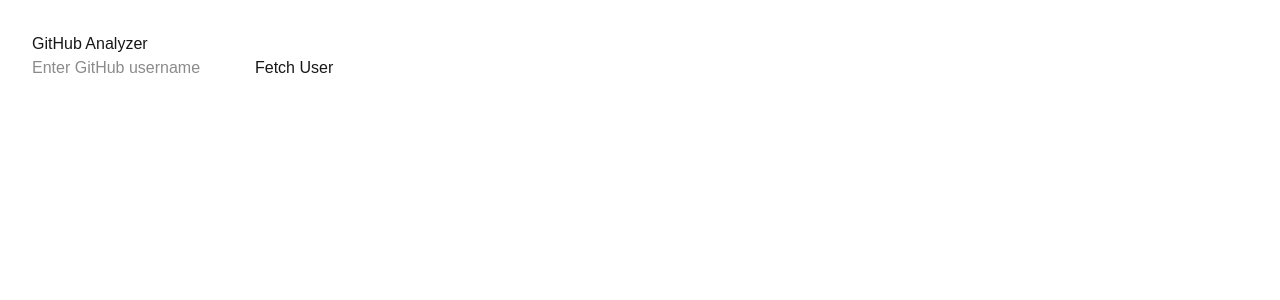
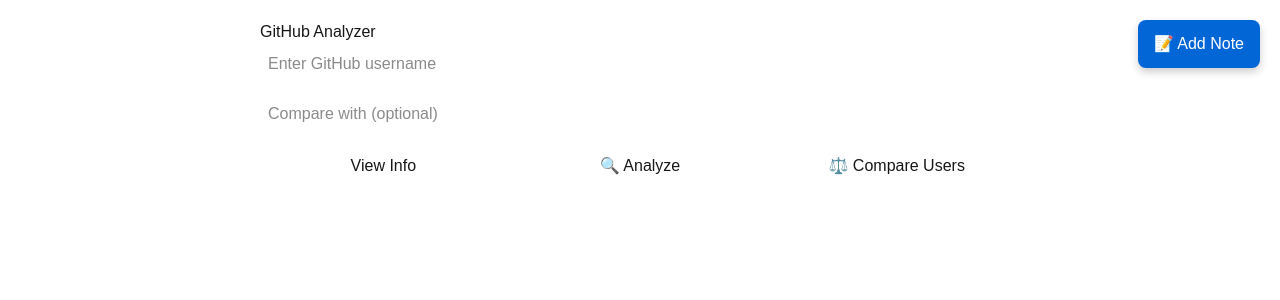
Before and after one commit to MohamedSaad62/github-analyzer, a Next.js app: page / in a window 1280 px wide. Shown: the top 300 px of the page. Built offline with nearby package versions, Linux system fonts and the light colour scheme.

Commit message:
good frontend

```diff
--- a/src/app/page.tsx
+++ b/src/app/page.tsx
@@ -1,19 +1,93 @@
 "use client";
+import { useState, useEffect } from "react";
 
-import { useState } from "react";
+type GitHubUser = {
+  avatar_url: string;
+  html_url: string;
+  login: string;
+  name: string;
+  bio: string;
+  followers: number;
+  public_repos: number;
+};
 
-export default function HomePage() {
+type GitHubRepo = {
+  name: string;
+  html_url: string;
+  description: string;
+  language: string;
+  stargazers_count: number;
+  readme?: string;
+};
+
+export default function Home() {
   const [username, setUsername] = useState("");
-  const [userData, setUserData] = useState<any>(null);
-  const [error, setError] = useState<string | null>(null);
+  const [compareUsername, setCompareUsername] = useState("");
+  const [userData, setUserData] = useState<GitHubUser | null>(null);
+  const [repos, setRepos] = useState<GitHubRepo[]>([]);
+  const [error, setError] = useState("");
+  const [analysis, setAnalysis] = useState("");
+  const [compareAnalysis, setCompareAnalysis] = useState("");
 
-  // 🔹 Fetch GitHub user + repos
+  const [analyzing, setAnalyzing] = useState(false);
+  const [comparing, setComparing] = useState(false);
+
+  const [notes, setNotes] = useState<string[]>([]);
+  const [currentNote, setCurrentNote] = useState("");
+  const [showNoteEditor, setShowNoteEditor] = useState(false);
+
+  // Load notes on mount
+  useEffect(() => {
+    async function loadNotes() {
+      try {
+        const res = await fetch("/api/notes");
+        const data = await res.json();
+        if (Array.isArray(data.notes)) {
+          setNotes(data.notes);
+        }
+      } catch (err) {
+        console.error("Failed to load notes:", err);
+      }
+    }
+    loadNotes();
+  }, []);
+
+  const openNoteEditor = () => {
+    setCurrentNote("");
+    setShowNoteEditor(true);
+  };
+
+  const saveCurrentNote = async () => {
+    if (currentNote.trim() === "") return;
+
+    try {
+      const res = await fetch("/api/notes", {
+        method: "POST",
+        headers: { "Content-Type": "application/json" },
+        body: JSON.stringify({ note: currentNote }),
+      });
+
+      if (res.ok) {
+        setNotes((prev) => [...prev, currentNote.trim()]);
+        setCurrentNote("");
+        setShowNoteEditor(false);
+      } else {
+        console.error("Failed to save note.");
+      }
+    } catch (err) {
+      console.error("Error saving note:", err);
+    }
+  };
+
+  // 🔹 Fetch user + repos from your backend
   const fetchUser = async () => {
-    setError(null);
+    setError("");
     setUserData(null);
+    setRepos([]);
+    setAnalysis("");
+    setCompareAnalysis("");
 
-    const trimmedUsername = username.trim();
-    if (!trimmedUsername) {
+    if (!username.trim()) {
       setError("Please enter a username");
       return;
     }
@@ -22,25 +96,34 @@
       const res = await fetch("/api/github", {
         method: "POST",
         headers: { "Content-Type": "application/json" },
-        body: JSON.stringify({ username: trimmedUsername }),
+        body: JSON.stringify({ username: username.trim() }),
       });
 
+      const data = await res.json();
       if (!res.ok) {
-        const { error } = await res.json();
-        setError(error || "User not found");
+        setError(data.error || "Failed to fetch user");
         return;
       }
 
-      const data = await res.json();
-      setUserData(data);
+      setUserData(data.user);
+      setRepos(data.repos || []);
     } catch (err) {
+      console.error("Error fetching user:", err);
       setError("Failed to fetch user");
     }
   };
 
-  // 🔹 Analyze GitHub activity
+  // 🔹 Analyze
   const analyzeActivity = async () => {
-    setError(null);
+    if (!username.trim()) {
+      setError("Please enter a username");
+      return;
+    }
+
+    setAnalyzing(true);
+    setError("");
+    setAnalysis("");
+    setCompareAnalysis("");
 
     try {
       const res = await fetch("/api/analyze", {
@@ -51,20 +134,27 @@
 
       const data = await res.json();
       if (!res.ok) {
-        setError(data.error || "Analysis failed");
-        return;
+        setError(data.error || "Failed to analyze");
+      } else {
+        setAnalysis(data.summary || "No analysis available");
       }
-
-      alert("Analysis result: " + JSON.stringify(data));
     } catch (err) {
       setError("Failed to analyze");
     }
+    setAnalyzing(false);
   };
 
-  // 🔹 Compare with another GitHub user
+  // 🔹 Compare
   const compareUsers = async () => {
-    const other = prompt("Enter another GitHub username:");
-    if (!other) return;
+    if (!username.trim() || !compareUsername.trim()) {
+      setError("Please enter both usernames");
+      return;
+    }
+
+    setComparing(true);
+    setError("");
+    setAnalysis("");
+    setCompareAnalysis("");
 
     try {
       const res = await fetch("/api/analyze", {
@@ -72,80 +162,227 @@
         headers: { "Content-Type": "application/json" },
         body: JSON.stringify({
           username1: username.trim(),
-          username2: other.trim(),
+          username2: compareUsername.trim(),
         }),
       });
 
       const data = await res.json();
       if (!res.ok) {
         setError(data.error || "Comparison failed");
-        return;
+      } else {
+        setAnalysis(data.summary1 || "No summary available");
+        setCompareAnalysis(data.summary2 || "No summary available");
       }
-
-      alert("Comparison result: " + JSON.stringify(data));
     } catch (err) {
       setError("Failed to compare");
     }
-  };
-
-  // 🔹 Save note
-  const saveNote = async () => {
-    const note = prompt("Enter a note:");
-    if (!note) return;
-
-    try {
-      const res = await fetch("/api/notes", {
-        method: "POST",
-        headers: { "Content-Type": "application/json" },
-        body: JSON.stringify({ note }),
-      });
-
-      const data = await res.json();
-      if (!res.ok || !data.success) {
-        setError("Failed to save note");
-        return;
-      }
-
-      alert("Note saved!");
-    } catch (err) {
-      setError("Failed to save note");
-    }
+    setComparing(false);
   };
 
   return (
-    <div style={{ padding: "2rem" }}>
+    <div style={{ maxWidth: 800, margin: "auto", padding: 20, fontFamily: "Arial" }}>
       <h1>GitHub Analyzer</h1>
+
+      {/* Username Input */}
       <input
         type="text"
         placeholder="Enter GitHub username"
         value={username}
         onChange={(e) => setUsername(e.target.value)}
-        style={{ marginRight: "1rem" }}
+        style={{ padding: 8, width: "100%", marginBottom: 10 }}
       />
-      <button onClick={fetchUser}>Fetch User</button>
 
+      {/* Compare With Input */}
+      <input
+        type="text"
+        placeholder="Compare with (optional)"
+        value={compareUsername}
+        onChange={(e) => setCompareUsername(e.target.value)}
+        style={{ padding: 8, width: "100%", marginBottom: 10 }}
+      />
+
+      {/* Buttons */}
+      <div style={{ display: "flex", gap: 10, marginBottom: 20 }}>
+        <button onClick={fetchUser} style={{ flex: 1, padding: 10 }}>
+          View Info
+        </button>
+        <button onClick={analyzeActivity} disabled={analyzing} style={{ flex: 1, padding: 10 }}>
+          {analyzing ? "Analyzing..." : "🔍 Analyze"}
+        </button>
+        <button onClick={compareUsers} disabled={comparing} style={{ flex: 1, padding: 10 }}>
+          {comparing ? "Comparing..." : "⚖️ Compare Users"}
+        </button>
+      </div>
+
+      {/* Error */}
       {error && <p style={{ color: "red" }}>{error}</p>}
 
+      {/* Analysis */}
+      {(analysis || compareAnalysis) && (
+        <div style={{ display: "flex", gap: 20, marginTop: 20 }}>
+          <div style={{ flex: 1, background: "#f9f9f9", padding: 15, borderRadius: 6, whiteSpace: "pre-wrap" }}>
+            <h3>{username}</h3>
+            <p>{analysis}</p>
+          </div>
+          {compareAnalysis && (
+            <>
+              <div style={{ width: 2, background: "#ccc" }}></div>
+              <div
+                style={{
+                  flex: 1,
+                  background: "#f0f4ff",
+                  padding: 15,
+                  borderRadius: 6,
+                  whiteSpace: "pre-wrap",
+                }}
+              >
+                <h3>{compareUsername}</h3>
+                <p>{compareAnalysis}</p>
+              </div>
+            </>
+          )}
+        </div>
+      )}
+
+      {/* User Info + Repos */}
       {userData && (
-        <div style={{ marginTop: "2rem" }}>
-          <h2>{userData.user.login}</h2>
-          <img src={userData.user.avatar_url} width={100} alt="avatar" />
-          <p>{userData.user.bio}</p>
+        <div style={{ marginTop: 40 }}>
+          <div style={{ display: "flex", alignItems: "center", gap: 20 }}>
+            <img src={userData.avatar_url} alt="avatar" style={{ width: 100, borderRadius: "50%" }} />
+            <div>
+              <h2>
+                {userData.name} ({userData.login})
+              </h2>
+              <p>{userData.bio}</p>
+              <p>👥 {userData.followers} followers</p>
+              <p>📁 {userData.public_repos} public repositories</p>
+              <p>
+                🔗{" "}
+                <a href={userData.html_url} target="_blank" rel="noreferrer">
+                  View GitHub Profile
+                </a>
+              </p>
+            </div>
+          </div>
 
-          <h3>Repos:</h3>
-          <ul>
-            {userData.repos.map((repo: any) => (
-              <li key={repo.id}>
-                <a href={repo.html_url} target="_blank" rel="noreferrer">
-                  {repo.name}
-                </a>
+          <hr style={{ margin: "30px 0" }} />
+
+          <h3>Public Repositories</h3>
+          {repos.length === 0 ? (
+            <p>No repositories found.</p>
+          ) : (
+            <ul style={{ listStyle: "none", padding: 0 }}>
+              {repos.map((repo) => (
+                <li
+                  key={repo.name}
+                  style={{ marginBottom: 20, padding: 10, border: "1px solid #ccc", borderRadius: 6 }}
+                >
+                  <a
+                    href={repo.html_url}
+                    target="_blank"
+                    rel="noreferrer"
+                    style={{ fontSize: 18, fontWeight: "bold", color: "#0366d6" }}
+                  >
+                    {repo.name}
+                  </a>
+                  <p>{repo.description || "No description"}</p>
+                  <p>📝 Language: {repo.language || "N/A"}</p>
+                  <p>⭐ Stars: {repo.stargazers_count}</p>
+                </li>
+              ))}
+            </ul>
+          )}
+        </div>
+      )}
+
+      {/* Floating Notes */}
+      <button
+        onClick={openNoteEditor}
+        style={{
+          position: "fixed",
+          top: 20,
+          right: 20,
+          padding: "12px 16px",
+          fontSize: 16,
+          borderRadius: 8,
+          backgroundColor: "#0366d6",
+          color: "white",
+          border: "none",
+          cursor: "pointer",
+          zIndex: 1000,
+          boxShadow: "0 4px 8px rgba(0,0,0,0.2)",
+        }}
+      >
+        📝 Add Note
+      </button>
+
+      {/* Note Editor */}
+      {showNoteEditor && (
+        <div
+          style={{
+            position: "fixed",
+            top: 80,
+            right: 20,
+            width: 320,
+            backgroundColor: "white",
+            boxShadow: "0 4px 12px rgba(0,0,0,0.15)",
+            borderRadius: 8,
+            padding: 16,
+            zIndex: 999,
+          }}
+        >
+          <textarea
+            rows={5}
+            value={currentNote}
+            onChange={(e) => setCurrentNote(e.target.value)}
+            placeholder="Write your note..."
+            style={{ width: "100%", padding: 8, fontSize: 14 }}
+          />
+          <div style={{ marginTop: 8, display: "flex", justifyContent: "flex-end", gap: 8 }}>
+            <button onClick={saveCurrentNote} style={{ padding: "6px 12px" }}>
+              Save
+            </button>
+            <button onClick={() => setShowNoteEditor(false)} style={{ padding: "6px 12px" }}>
+              Cancel
+            </button>
+          </div>
+        </div>
+      )}
+
+      {/* Saved Notes */}
+      {notes.length > 0 && (
+        <div
+          style={{
+            position: "fixed",
+            top: showNoteEditor ? 200 : 100,
+            right: 20,
+            width: 320,
+            maxHeight: "50vh",
+            overflowY: "auto",
+            backgroundColor: "white",
+            boxShadow: "0 4px 12px rgba(0,0,0,0.15)",
+            borderRadius: 8,
+            padding: 16,
+            zIndex: 998,
+          }}
+        >
+          <h3 style={{ marginBottom: 10 }}>🗂 Saved Notes</h3>
+          <ul style={{ paddingLeft: 20 }}>
+            {notes.map((note, i) => (
+              <li
+                key={i}
+                style={{
+                  marginBottom: 8,
+                  backgroundColor: "#f9f9f9",
+                  padding: 8,
+                  borderRadius: 4,
+                  whiteSpace: "pre-wrap",
+                }}
+              >
+                {note}
               </li>
             ))}
           </ul>
-
-          <button onClick={analyzeActivity}>Analyze Activity</button>
-          <button onClick={compareUsers}>Compare Users</button>
-          <button onClick={saveNote}>Save Note</button>
         </div>
       )}
     </div>
```
